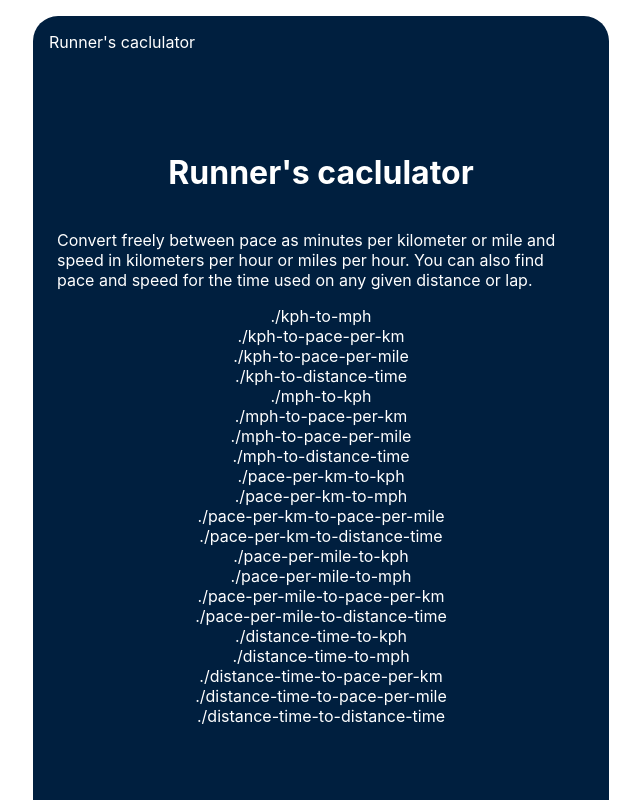
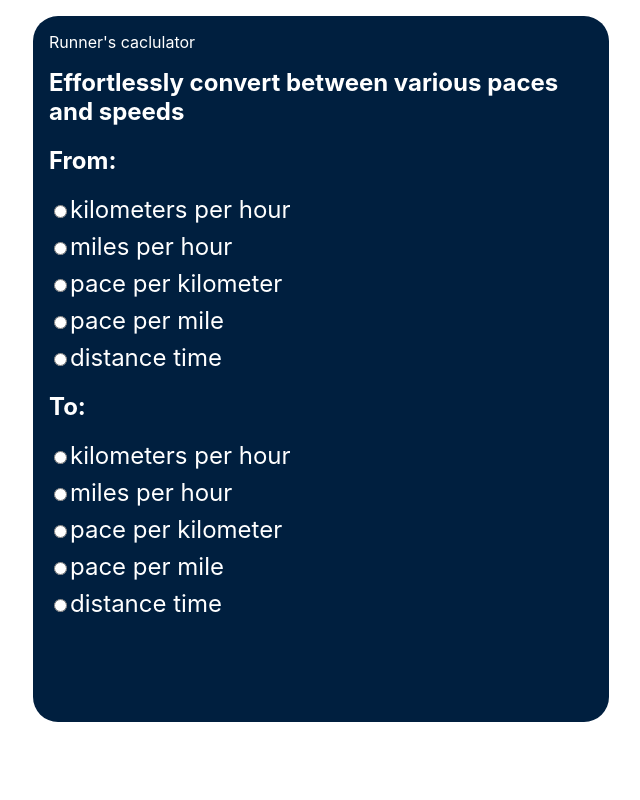
Before and after one commit to poperor/runners-calculator, a Next.js app: page / in a window 1280 px wide. Shown: the top 800 px of the page, without its empty margins (319-959 px from the left). Built offline with nearby package versions, Linux system fonts and the light colour scheme.

Commit message:
working homepage (#13)

```diff
--- a/components/alternatives-select/alternatives-select.tsx
+++ b/components/alternatives-select/alternatives-select.tsx
@@ -10,7 +10,6 @@ export const AlternativesSelect = ({
 }: AlternativeProps) => {
   const router = useRouter();
   const handleChange = (event: React.ChangeEvent<HTMLSelectElement>) => {
-    console.log(event.target.value);
     router.push(`/${event.target.value}`)
   };
   const defaultValue = `${inputSpeedType.id}-to-${resultSpeedType.id}`;
--- /dev/null
+++ b/components/speedypes-radiogroup/speedtypes-readiogroup.module.css
@@ -0,0 +1,13 @@
+.speedTypesRadiogroup {
+  font-size: 1.5rem;
+}
+
+.speedType {
+  margin-bottom: 0.5rem;
+}
+
+@media only screen and (max-width: 480px) {
+    .speedTypesRadiogroup {
+        font-size: 1rem;
+      }
+}
--- /dev/null
+++ b/components/speedypes-radiogroup/speedypes-radiogroup.tsx
@@ -0,0 +1,43 @@
+import { useRouter } from "next/router";
+import styles from "./speedtypes-readiogroup.module.css";
+import { Dispatch, SetStateAction } from "react";
+import { speedTypes } from "../../lib/config";
+
+export interface SpeedtypesRadiogroupProps {
+  disabledInputId: string;
+  setSelectedSpeedTypeId: Dispatch<SetStateAction<string>>;
+  role: string;
+}
+
+export const SpeedtypesRadiogroup = ({
+  disabledInputId,
+  setSelectedSpeedTypeId,
+  role,
+}: SpeedtypesRadiogroupProps) => {
+  const router = useRouter();
+
+  const handleChange = (event: { target: { value: any } }) => {
+    const speedTypeId = event.target.value;
+    setSelectedSpeedTypeId(speedTypeId);
+  };
+
+  return (
+    <div className={styles.speedTypesRadiogroup}>
+      {speedTypes.map((speedType) => {
+        return (
+          <div key={speedType.id} className={styles.speedType}>
+            <input
+              type="radio"
+              id={speedType.id}
+              name={role}
+              value={speedType.id}
+              onChange={handleChange}
+              disabled={disabledInputId === speedType.id}
+            />
+            <label htmlFor={speedType.id}>{speedType.name}</label>
+          </div>
+        );
+      })}
+    </div>
+  );
+};
--- a/pages/[id].tsx
+++ b/pages/[id].tsx
@@ -56,6 +56,7 @@ const Conversion: NextPage<Props> = ({ id }) => {
     return <p>Error</p>;
   }
   const title = upperCaseFirst(`${inputType.name} to ${resultType.name} - Runner's Calculator`);
+
   return (
     <>
       <Head>
--- a/pages/index.module.css
+++ b/pages/index.module.css
@@ -54,9 +54,19 @@
   text-align: center;
 }
 
+.header,
+.header2 {
+  font-size: 1.5rem;
+}
+
 @media (max-width: 600px) {
   .grid {
     width: 100%;
     flex-direction: column;
   }
+
+.header,
+.header2 {
+    font-size: 1rem;
+  }
 }
--- a/pages/index.tsx
+++ b/pages/index.tsx
@@ -1,36 +1,47 @@
 import type { NextPage } from "next";
 import Head from "next/head";
+import { SpeedtypesRadiogroup } from "../components/speedypes-radiogroup/speedypes-radiogroup";
+import { useEffect, useState } from "react";
+import { useRouter } from "next/router";
 import styles from "./index.module.css";
-import Link from 'next/link'
-import { getAllCalculatorPaths } from "../lib/config";
 
 const Home: NextPage = () => {
-  const paths = getAllCalculatorPaths()
-  const hrefs = paths.map(path => `./${path.params.id}`)
-  const title = "Runner's caclulator"
+  const heading = "Effortlessly convert between various paces and speeds";
+  const title = `${heading} - Runner's Calculator`;
+  const [selectedFromSpeedTypeId, setSelectedFromSpeedTypeId] = useState<string>("");
+  const [selectedToSpeedTypeId, setSelectedToSpeedTypeId] = useState<string>("");
+  const router = useRouter();
+  useEffect(() => {
+    if (selectedFromSpeedTypeId && selectedToSpeedTypeId) {
+      const path = `${selectedFromSpeedTypeId}-to-${selectedToSpeedTypeId}`;
+      router.push(path);
+    }
+  }, [selectedFromSpeedTypeId, selectedToSpeedTypeId]);
+
   return (
-    <div className={styles.container}>
+    <>
       <Head>
         <title>{title}</title>
         <meta name="description" content="Runner's caclulator" />
         <link rel="icon" href="/favicon.ico" />
       </Head>
 
-      <main className={styles.main}>
-        <h1>{title}</h1>
-
-        <p>
-          Convert freely between pace as minutes per kilometer or mile and speed in kilometers per hour or miles per hour. You
-          can also find pace and speed for the time used on any given distance or lap.
-        </p>
-        {hrefs.map(href => <div key={href}><Link href={href}>{href}</Link></div>)}
-
-      </main>
-
-      <footer className={styles.footer}>
-        footer
-      </footer>
-    </div>
+      <div>
+        <h1 className={styles.header}>{heading}</h1>
+        <h2 className={styles.header2}>From:</h2>
+        <SpeedtypesRadiogroup
+          disabledInputId={selectedToSpeedTypeId}
+          setSelectedSpeedTypeId={setSelectedFromSpeedTypeId}
+          role="from"
+        />
+        <h2 className={styles.header2}>To:</h2>
+        <SpeedtypesRadiogroup
+          disabledInputId={selectedFromSpeedTypeId}
+          setSelectedSpeedTypeId={setSelectedToSpeedTypeId}
+          role="to"
+        />
+      </div>
+    </>
   );
 };
 
```
